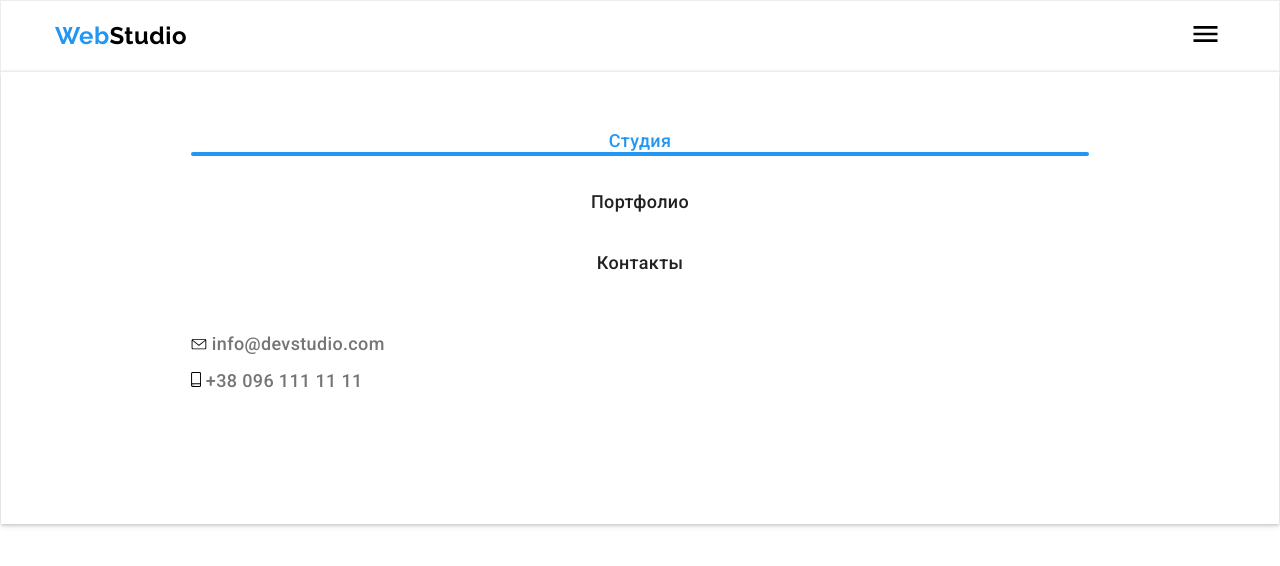
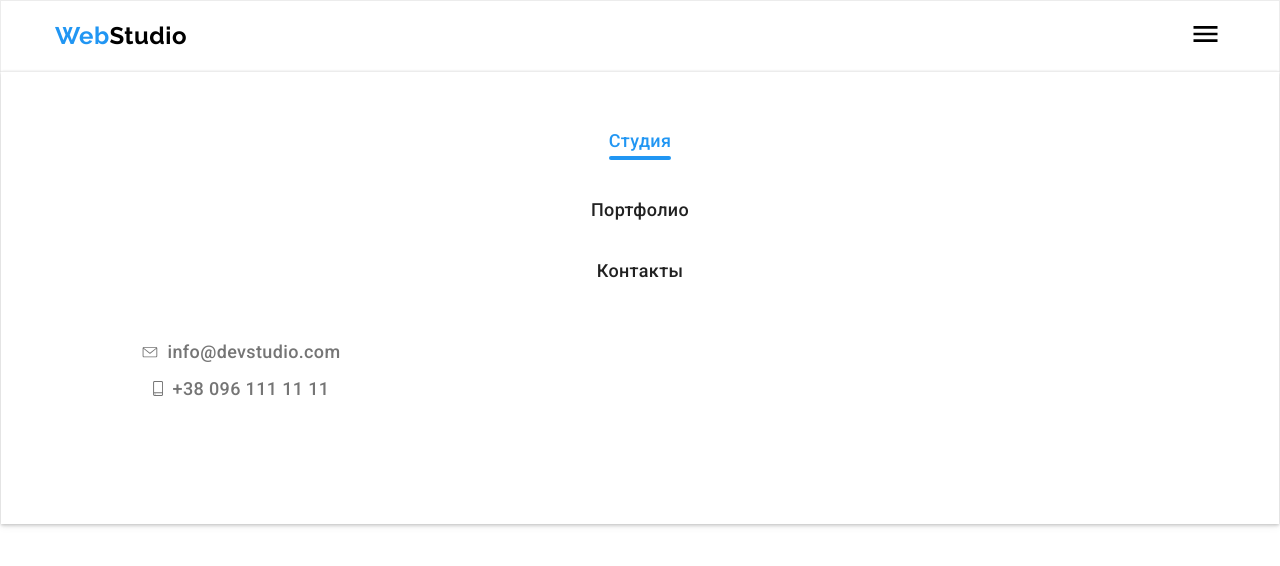
Before and after one commit to GosuSosed/goit-markup-hw-08, a plain HTML site: page index.html in a window 1280 px wide. Drawn offline with nearby package versions, Linux system fonts and the light colour scheme.

Commit message:
сделал хедер на моб

```diff
--- a/index.html
+++ b/index.html
@@ -13,13 +13,13 @@
     <header class="header">
       <div class="container header-container">
         <a href="./index.html" lang="en" class="logo-name animate__rollIn"><span class="name-web">Web</span>Studio</a>
-        <button class="btn-menu" type="button" aria-expanded="false" aria-controls="menu-wrapper">
+        <button class="btn-menu" type="button" aria-expanded="false" aria-controls="menu-wrapper" data-menu-button>
         <svg width="25" height="16">
           <use href="./images/sprite.svg#icon-menu" class="burger"></use>
           <use href="./images/sprite.svg#icon-menu-close" class="burger-close"></use>
         </svg>
         </button>
-        <div class="menu-wrapper">
+        <div class="menu-wrapper" data-menu>
         <nav class="nav">
           <ul class="list-nav">
               <li class="list-nav-link"><a class="animate__rollIn navigation-list-link navigation-list-link-primary link-primary" href="./index.html">Студия</a></li>
@@ -309,5 +309,6 @@
       </div>
     </div> -->
     <script src="./js/modal.js"></script>
+    <script src="./js/menu.js"></script>
 </body>
 </html>
--- a/sass/layout/_header.scss
+++ b/sass/layout/_header.scss
@@ -27,7 +27,7 @@
     outline: none;
     width: 40px;
     height: 40px;
-    transition: fill 250ms linear;
+    transition: fill 250ms cubic-bezier(0.4, 0, 0.2, 1);
     &:hover svg,
     &:focus svg {
         fill: $accent-text-color;
@@ -45,14 +45,21 @@
     box-shadow: 0px 4px 8px rgba(0, 0, 0, 0.04),
     0px 2px 4px rgba(0, 0, 0, 0.08),
     0px 1px 3px rgba(0, 0, 0, 0.16);
-    padding: 60px 190px;
+    padding: 60px 140px;
+
 }
 .nav {
     margin-bottom: 60px;
 }
+.list-nav {
+    display: flex;
+    flex-direction: column;
+    justify-content: center;
+    align-items: center;
+    text-align: center;
+}
 .list-nav-link {
     position: relative;
-    text-align: center;
     &:not(:last-child) {
         margin-bottom: 40px;
     }
@@ -77,9 +84,10 @@
 }
 .navigation-list-link-primary {
     animation-duration: 500ms;
+    padding-bottom: 8px;
     &::after {
         position: absolute;
-        bottom: -8;
+        bottom: 0;
         left: 0;
         display: block;
         content: "";
@@ -90,6 +98,7 @@
     }
 }
 .adress-top {
+    width: 200px;
     & .link {
         font-style: normal;
         font-weight: 500;
@@ -97,10 +106,18 @@
         line-height: 1.16;
         letter-spacing: 0.02em;
         color:  $secondary-text-color;
+        display: flex;
+        flex-direction: row;
+        justify-content: center;
+        align-items: center;
     }
     .link:not(:last-child) {
         margin-bottom: 16px;
     }
+}
+.adress-top-icon {
+    fill:  $secondary-text-color;
+    margin-right: 10px;
 }
 // .nav {
 //     display: flex;
```
Also changed, not shown: js/menu.js (added, +14 -0 lines), css/main.css, css/main.min.css, 2 other files.
